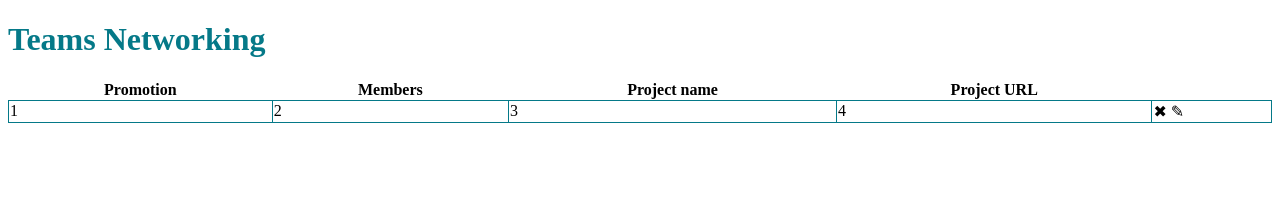
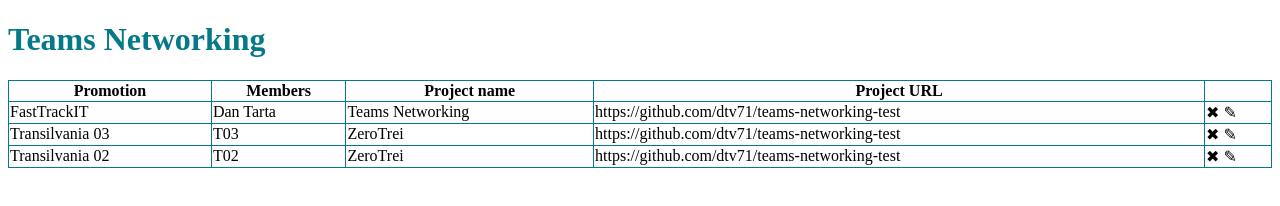
Before and after one commit to dtv71/teams-networking-test, a website built with webpack: page src/index.html in a window 1280 px wide. Built offline with nearby package versions, Linux system fonts and the light colour scheme.

Commit message:
display teams ftom json into table

```diff
--- a/src/index.html
+++ b/src/index.html
@@ -17,15 +17,7 @@
           <th></th>
         </tr>
       </thead>
-      <tbody>
-        <tr>
-          <td>1</td>
-          <td>2</td>
-          <td>3</td>
-          <td>4</td>
-          <td>✖ &#9998</td>
-        </tr>
-      </tbody>
+      <tbody></tbody>
     </table>
   </body>
 </html>
--- a/src/index.js
+++ b/src/index.js
@@ -1,10 +1,28 @@
 import "./style.css";
-// starting the app
+function $(selector) {
+  return document.querySelector(selector);
+}
+function getTeamsAsHtml(team) {
+  const row = `<tr>
+    <td>${team.promotion}</td>
+    <td>${team.members}</td>
+    <td>${team.name}</td>
+    <td>${team.url}</td>
+    <td>✖ &#9998</td>
+    </tr>`;
+  return row;
+}
+function displayTeams(teams) {
+  const teamsHTML = teams.map(getTeamsAsHtml);
+  const tbody = $("#teamsTable tbody");
+  tbody.innerHTML = teamsHTML.join("");
+}
+
 function loadTeams() {
   fetch("teams.json")
     .then(r => r.json())
     .then(teams => {
-      console.warn(teams);
+      displayTeams(teams);
     });
 }
 
--- a/src/style.css
+++ b/src/style.css
@@ -5,7 +5,7 @@ h1 {
   width: 100%;
   border-collapse: collapse;
 }
-#teamstable th,
+#teamsTable th,
 #teamsTable td {
   border: 1px solid #057988;
 }
--- a/src/teams.json
+++ b/src/teams.json
@@ -12,5 +12,12 @@
     "members": "T03",
     "name": "ZeroTrei",
     "url": "https://github.com/dtv71/teams-networking-test"
+  },
+  {
+    "id": 3,
+    "promotion": "Transilvania 02",
+    "members": "T02",
+    "name": "ZeroTrei",
+    "url": "https://github.com/dtv71/teams-networking-test"
   }
 ]
```
